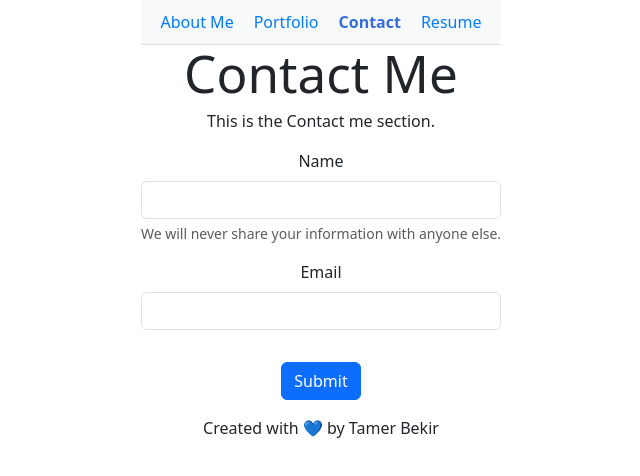
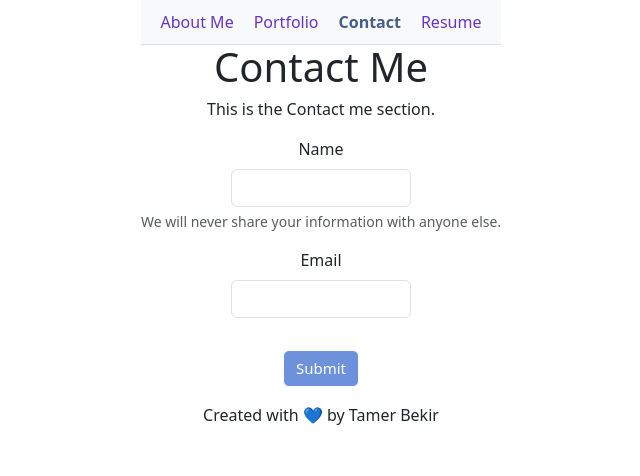
Before and after one commit to Tamerbekir/tamer-react-portfolio, a React (Vite) app in the folder portfolio/: page /contact in a window 1280 px wide. Shown: the top 476 px of the page, without its empty margins (319-959 px from the left). Built offline with nearby package versions, Linux system fonts and the light colour scheme.

Commit message:
Added function to contact form for when a user submits their information. As of now the portfilio will not include it, but I added an alert function to know it will be inplemented. Added CSS elements to fix contact input fields width and other adjustments to color

```diff
--- /dev/null
+++ b/portfolio/public/contact.js
@@ -0,0 +1,6 @@
+
+// const infoBtn = document.getElementsByClassName('.submitContact')
+
+document.getElementById('#submitContact').addEventListener('click', () => {
+    alert('test')
+})
--- a/portfolio/src/index.css
+++ b/portfolio/src/index.css
@@ -13,21 +13,27 @@
   -moz-osx-font-smoothing: grayscale;
 }
 
-/* index.css */
 .header {
-  background-color: #f8f9fa;  /* Light gray background */
-  padding: 10px 0;  /* Padding on top and bottom */
-  border-bottom: 1px solid #e0e0e0;  /* Bottom border for a subtle line */
+  background-color: #f8f9fa;
+  padding: 10px 0;
+  border-bottom: 1px solid #e0e0e0;
 }
 
 .header nav a {
-  color: #007bff;  /* Blue color for links */
-  margin: 0 10px;  /* Spacing between links */
+  color: #6634c2;
+  margin: 0 10px;
 }
 
+/* Color for active link is light blue and bold */
 .header nav a.active {
-  color: #356ddc;  /* Red color for active links */
-  font-weight: bold;  /* Make active link bold */
+  color: #475d8a;
+  font-weight: bold;
+}
+
+/* contact information for the user to enter  */
+#contactInputName, #contactInputEmail{
+  margin: auto;
+  width: 50%
 }
 
 a {
@@ -47,38 +53,18 @@ body {
 }
 
 h1 {
-  font-size: 3.2em;
+  font-size: 40px;
   line-height: 1.1;
 }
 
-button {
-  border-radius: 8px;
-  border: 1px solid transparent;
-  padding: 0.6em 1.2em;
-  font-size: 1em;
-  font-weight: 500;
+.submitContact {
   font-family: inherit;
-  background-color: #1a1a1a;
-  cursor: pointer;
-  transition: border-color 0.25s;
-}
-button:hover {
-  border-color: #646cff;
-}
-button:focus,
-button:focus-visible {
-  outline: 4px auto -webkit-focus-ring-color;
+  color: white;
+  background-color: #6d91da;
+  border-color: #ffffff;
+  font-size: 15px;
 }
 
-@media (prefers-color-scheme: light) {
-  :root {
-    color: #213547;
-    background-color: #ffffff;
-  }
-  a:hover {
-    color: #747bff;
-  }
-  button {
-    background-color: #f9f9f9;
-  }
+.submitContact:hover {
+  background-color: #6075a0;
 }
--- a/portfolio/src/pages/Contact.jsx
+++ b/portfolio/src/pages/Contact.jsx
@@ -1,3 +1,7 @@
+
+function submitForm () {
+    alert('This is a work in progress! Please try again later!')
+}
 
 
 export default function Contact() {
@@ -5,10 +9,11 @@ export default function Contact() {
         <div className="text-center contact">
             <h1>Contact Me</h1>
             <p>This is the Contact me section.</p>
-            <div>
+            {/* added onClick function for form */}
+            <form onClick={ submitForm }>
                 <div className="mb-3">
                     <label className="form-label">Name</label>
-                    <input type="email" className="form-control" id="contactInputName"/>
+                    <input type="email" className="form-control" id="contactInputName" />
                     <div id="contactMessage" className="form-text">We will never share your information with anyone else.</div>
                 </div>
                 <div className="mb-3">
@@ -16,8 +21,8 @@ export default function Contact() {
                     {/* made changes to bootstrap boiler plate elements such as adjusting Form to div and closing input tag */}
                     <input className="form-control" id="contactInputEmail" />
                 </div>
-                <button type="submit" className="btn btn-primary m-3">Submit</button>
-            </div>
+                <button type="submit" className="submitContact btn btn-primary m-3">Submit</button>
+            </form>
         </div>
     );
 }
```
